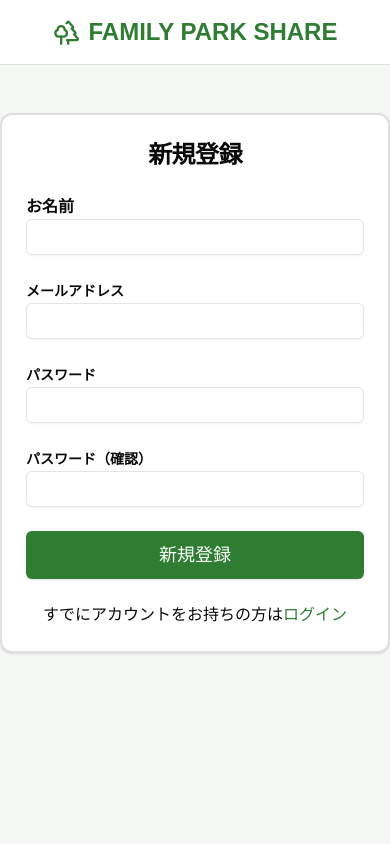
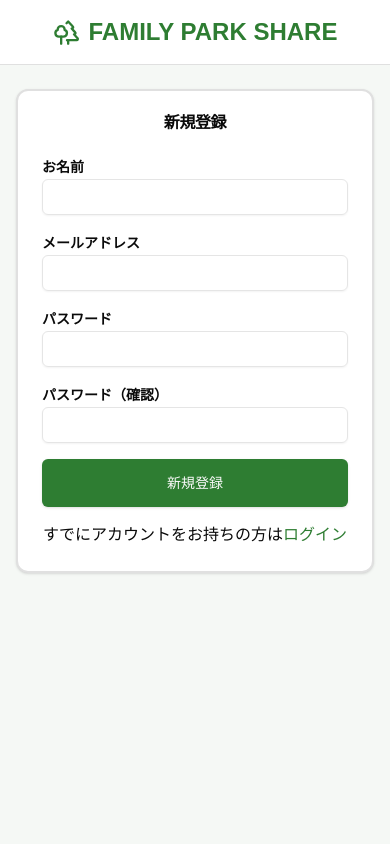
Before and after one commit to hiroto5416/portfolio-family-park-share, a Next.js app: page /signin in a window 390 px wide. Shown: the top 844 px of the page. Built offline with nearby package versions, Linux system fonts and the light colour scheme.

Commit message:
【UI実装】認証画面（レスポンシブ対応＿修正）

```diff
--- a/src/app/login/page.tsx
+++ b/src/app/login/page.tsx
@@ -8,14 +8,14 @@ import React from 'react';
 
 export default function LoginPage() {
   return (
-    <div className="flex h-[calc(100vh-4rem)] w-full flex-col items-center justify-start pt-12">
-      <div className="mx-auto flex w-full flex-col justify-center space-y-6 sm:w-[450px]">
+    <div className="flex min-h-[calc(100vh-4rem)] w-full flex-col items-center justify-start pt-6 md:pt-12">
+      <div className="mx-auto flex w-full flex-col justify-center space-y-6 px-4 sm:w-[350px] md:w-[450px]">
         <Card className="border-2">
           <CardHeader className="space-y-1">
-            <CardTitle className="text-center text-2xl">ログイン</CardTitle>
+            <CardTitle className="font-bold text-center md:text-2xl sm:text-xl">ログイン</CardTitle>
           </CardHeader>
           <CardContent>
-            <div className="space-y-6">
+            <div className="space-y-4">
               <div>
                 <label className="text-sm leading-none font-bold" htmlFor="email">
                   メールアドレス
@@ -35,7 +35,7 @@ export default function LoginPage() {
                 </label>
                 <Input id="password" type="password" className="h-12 text-lg" />
               </div>
-              <Button className="w-full h-12 text-lg">ログイン</Button>
+              <Button className="w-full h-12 md:text-lg sm:text-base">ログイン</Button>
             </div>
 
             <div className="mt-6 text-center text-base">
--- a/src/app/signin/page.tsx
+++ b/src/app/signin/page.tsx
@@ -27,17 +27,17 @@ function SignInPage() {
   };
 
   return (
-    <div className="flex h-[calc(100vh-4rem)] w-full flex-col items-center justify-start pt-12">
-      <div className="mx-auto flex w-full flex-col justify-center space-y-6 sm:w-[450px]">
+    <div className="flex min-h-[calc(100vh-4rem)] w-full flex-col items-center justify-start pt-6 md:pt-12">
+      <div className="mx-auto flex w-full flex-col justify-center space-y-6 px-4 sm:w-[350px] md:w-[450px]">
         {/* 登録フォーム */}
         <Card className="border-2">
           <CardHeader className="space-y-1">
-            <CardTitle className="text-center text-2xl">新規登録</CardTitle>
+            <CardTitle className="text-center md:text-2xl ms:test-xl">新規登録</CardTitle>
           </CardHeader>
           <CardContent>
-            <form onSubmit={handleSubmit} className="space-y-6">
+            <form onSubmit={handleSubmit} className="space-y-4">
               <div>
-                <label className="font-bold" htmlFor="">
+                <label className="font-bold text-sm leading-none" htmlFor="">
                   お名前
                 </label>
                 <Input
@@ -98,7 +98,7 @@ function SignInPage() {
                 />
               </div>
 
-              <Button type="submit" className="w-full h-12 text-lg">
+              <Button type="submit" className="w-full h-12 md:text-lg sm:text-base">
                 新規登録
               </Button>
 
```
